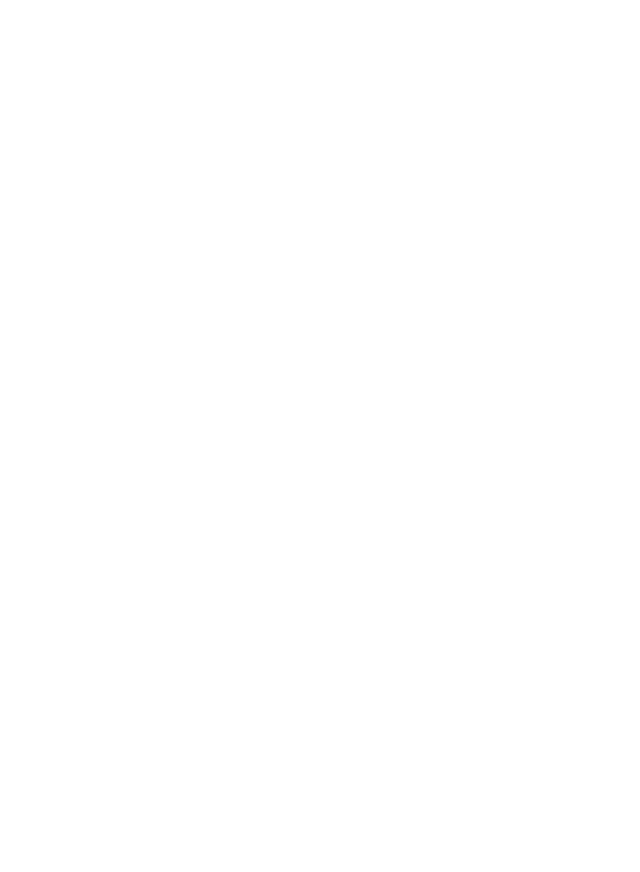
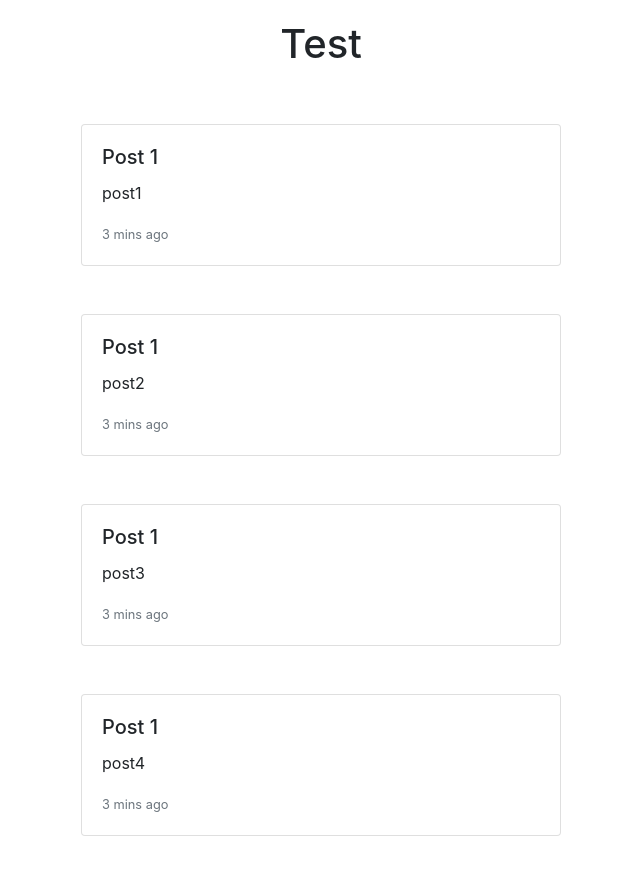
Before and after one commit to MonteyMontey/social-net-front, a React (Create React App) app: page /frontpage in a window 1280 px wide. Shown: the top 872 px of the page, without its empty margins (319-959 px from the left). Before the commit the page ends 800 px from the top, so only its background shows below. Built offline with nearby package versions, Linux system fonts and the light colour scheme.

Commit message:
endless scroller feed poc

```diff
--- a/package.json
+++ b/package.json
@@ -8,6 +8,7 @@
     "react-bootstrap": "^1.0.0-beta.12",
     "react-datepicker": "^2.9.6",
     "react-dom": "^16.10.1",
+    "react-infinite-scroll-component": "^5.0.2",
     "react-router-dom": "^5.1.2",
     "react-scripts": "3.1.2"
   },
--- a/src/App.js
+++ b/src/App.js
@@ -1,5 +1,6 @@
 import React from 'react';
 import LandingPage from './pages/LandingPage';
+import FrontPage from './pages/FrontPage';
 
 
 import {
@@ -13,11 +14,12 @@
   return (
     <Router>
       <Switch>
-
         <Route path="/" exact>
           <LandingPage />
         </Route>
-
+        <Route path="/frontpage" exact>
+          <FrontPage />
+        </Route>
       </Switch>
     </Router>
   );
--- /dev/null
+++ b/src/pages/FrontPage.js
@@ -0,0 +1,62 @@
+import React from 'react'
+import { Container, Card } from "react-bootstrap";
+import InfiniteScroll from 'react-infinite-scroll-component';
+
+class FrontPage extends React.Component {
+
+  state = {
+    posts: [
+      "post1", "post2", "post3", "post4", "post5", "post6", "post7"
+    ]
+  }
+
+  fetchMorePosts = () => {
+    setTimeout(() => {
+      this.setState({
+        posts: this.state.posts.concat(["new Post", "new Post", "new Post", "new Post", "new Post"])
+      });
+    }, 1500);
+  }
+
+  render() {
+    return (
+      <React.Fragment>
+        <h1 style={{ textAlign: 'center', 'marginTop': '20px' }}>Test</h1>
+        <Container>
+          <InfiniteScroll
+            style={{scrollbarWidth: "none"}} // only implemented for firefox right now
+            height="800px"
+            dataLength={this.state.posts.length}
+            next={this.fetchMorePosts}
+            hasMore={true}
+            loader={<h4>Loading...</h4>}
+            endMessage={
+              <p style={{ textAlign: 'center' }}>
+                <b>Yay! You have seen it all</b>
+              </p>
+            }>
+
+            {
+              this.state.posts.map((post, index) => (
+                <Card key={index} style={{ width: '30rem', margin: 'auto', marginTop: '3rem' }}>
+                  <Card.Body>
+                    <Card.Title>Post 1</Card.Title>
+                    <Card.Text>
+                      {post}
+                    </Card.Text>
+                    <Card.Text>
+                      <small className="text-muted">3 mins ago</small>
+                    </Card.Text>
+                  </Card.Body>
+                </Card>
+              ))
+            }
+
+          </InfiniteScroll>
+        </Container>
+      </React.Fragment>
+    );
+  }
+}
+
+export default FrontPage;
```
Also changed, not shown: 1 other file (tests, documents, lock files or other folders).
